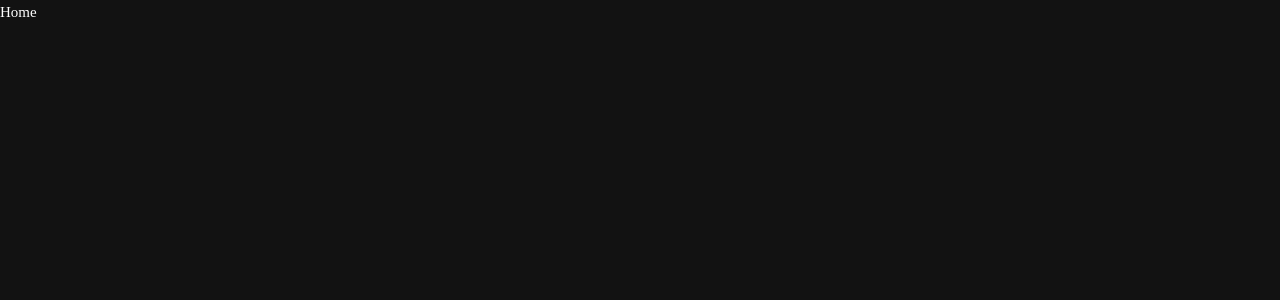
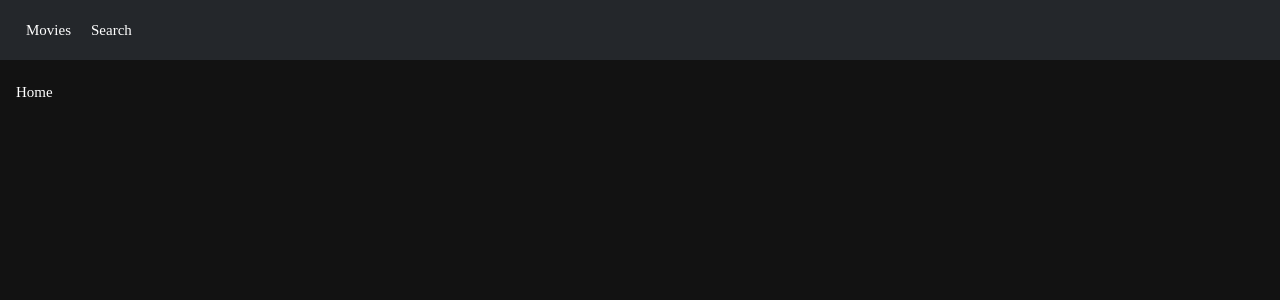
Before and after one commit to adfffewr/react-movie-app, a React (Create React App) app: page / in a window 1280 px wide. Shown: the top 300 px of the page. Built offline with nearby package versions, Linux system fonts and the light colour scheme.

Commit message:
header 컴포넌트 , layout 컴포넌트 생성

```diff
--- a/src/components/App.js
+++ b/src/components/App.js
@@ -2,12 +2,13 @@
 
 import React from 'react';
 import { GlobalStyles } from './GlobalStyles';
-import Router from './Router';
+import Layout from './Layout';
+
 function App() {
   return (
     <>
       <GlobalStyles />
-      <Router />
+      <Layout />
     </>
   );
 }
--- /dev/null
+++ b/src/components/Header.js
@@ -0,0 +1,59 @@
+// Header.js
+
+import React from 'react';
+import styled from 'styled-components';
+import { Link } from 'react-router-dom';
+import { palette } from './GlobalStyles';
+
+const HeaderBox = styled.header`
+  width: 100%;
+  height: 60px;
+  position: fixed;
+  top: 0;
+  left: 0;
+  z-index: 1000;
+`;
+
+const Nav = styled.nav`
+  width: 100%;
+  height: 100%;
+  padding: 0 16px;
+  box-sizing: border-box;
+  background-color: #24272b;
+`;
+
+const ListUl = styled.ul`
+  display: flex;
+  align-items: center;
+  height: 100%;
+`;
+
+const List = styled.li`
+  a {
+    color: ${palette.white};
+    text-decoration: none;
+    display: block;
+    padding: 0 10px;
+  }
+`;
+
+const Header = () => {
+  return (
+    <>
+      <HeaderBox>
+        <Nav>
+          <ListUl>
+            <List>
+              <Link to="/">Movies</Link>
+            </List>
+            <List>
+              <Link to="/search">Search</Link>
+            </List>
+          </ListUl>
+        </Nav>
+      </HeaderBox>
+    </>
+  );
+};
+
+export default Header;
--- /dev/null
+++ b/src/components/Layout.js
@@ -0,0 +1,22 @@
+// Layout.js
+
+import React from 'react';
+import styled from 'styled-components';
+import Router from './Router';
+
+const Main = styled.main`
+  padding: 80px 16px;
+  box-sizing: border-box;
+`;
+
+const Layout = () => {
+  return (
+    <>
+      <Main>
+        <Router />
+      </Main>
+    </>
+  );
+};
+
+export default Layout;
--- a/src/components/Router.js
+++ b/src/components/Router.js
@@ -3,18 +3,18 @@
 import React from 'react';
 import { BrowserRouter, Route, Redirect, Switch } from 'react-router-dom';
 import { Home, Search, Detail } from '../routes';
+import Header from './Header';
 
 const Router = () => {
   return (
     <BrowserRouter>
-      <>
+      <Header />
       <Switch>
         <Route path="/" exact component={Home}></Route>
         <Route path="/search" component={Search}></Route>
         <Route path="/movie/:id" component={Detail}></Route>
         <Redirect from="*" to="/"></Redirect>
       </Switch>
-      </>
     </BrowserRouter>
   );
 };
```
Lines whose indentation alone changed are shown as unchanged.
